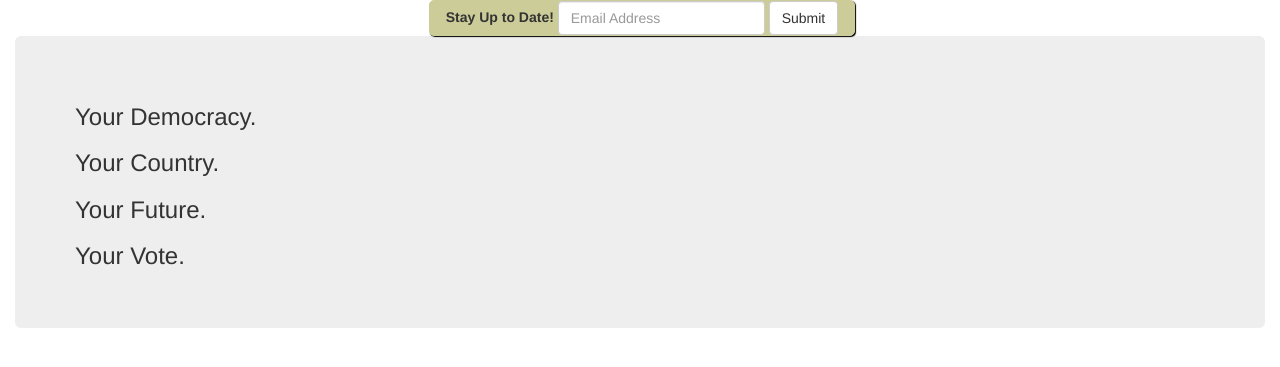
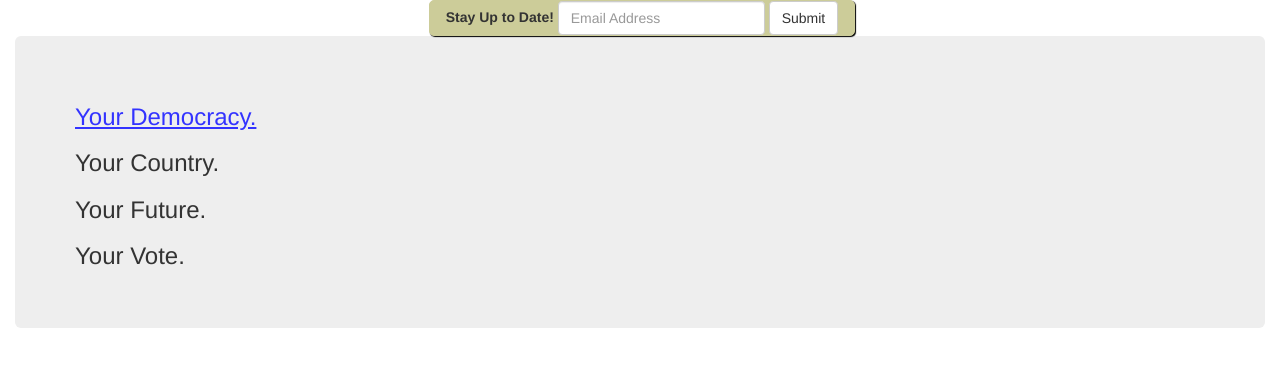
Before and after one commit to mikhael28/peoplesballot, a Flask app: page / in a window 1280 px wide, with the pointer over the restyled element. Shown: the part 58-425 px from the top of the page. Run offline with Flask 2, Linux system fonts and the light colour scheme; some libraries are stand-ins or nearby versions.

Commit message:
Last hopefully for CSS

```diff
--- a/static/css/mystrap.css
+++ b/static/css/mystrap.css
@@ -24,3 +24,8 @@
 	box-shadow: 1px 1px 1px #000000;
 	z-index: 10;
 }
+h3.mainLinks:hover{
+	color: #3333ff;
+	cursor: pointer;
+	text-decoration: underline;
+}
```
